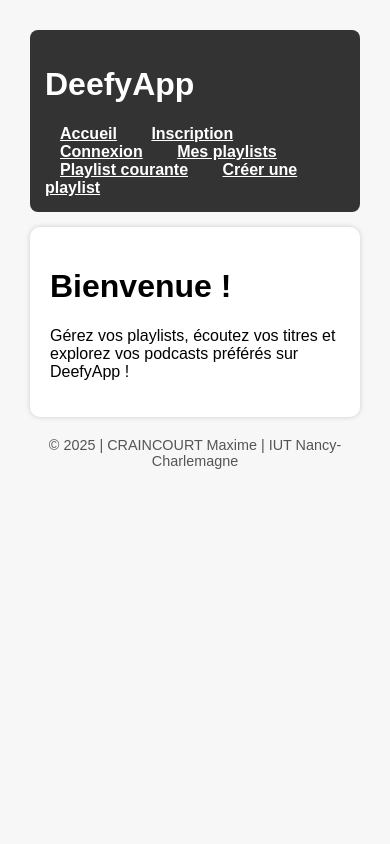
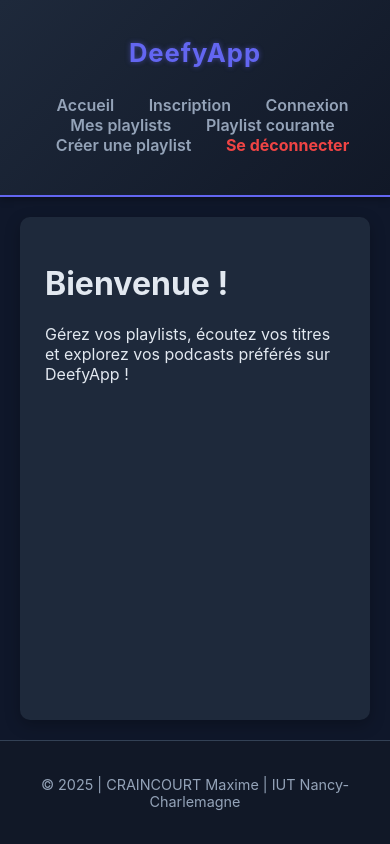
Before and after one commit to max-crt57/Deefy-Project, a PHP site: page / in a window 390 px wide. Run offline with PHP 8.4, Linux system fonts and the light colour scheme; the visitor is signed in with stand-in values (Sample User, id 1).

Commit message:
Ajout css

```diff
--- a/Deefy/src/classes/dispatch/Dispatcher.php
+++ b/Deefy/src/classes/dispatch/Dispatcher.php
@@ -11,6 +11,7 @@ use iutnc\deefy\action\AddUserAction;
 use iutnc\deefy\action\SigninAction;
 use iutnc\deefy\action\ListPlayListsAction;
 use iutnc\deefy\action\DisplayCurrentPlaylistAction;
+use iutnc\deefy\action\LogoutAction;
 
 class Dispatcher {
 
@@ -26,6 +27,9 @@ class Dispatcher {
 
     public function run(): void {
         switch ($this->action) {
+            case 'logout':
+                $act = new LogoutAction();
+                break;
             case 'current-playlist':
                 $act = new DisplayCurrentPlaylistAction();
                 break;
@@ -58,13 +62,16 @@ class Dispatcher {
     }
 
     private function renderPage(string $html): void {
-    echo"
-    <!DOCTYPE html>
-        <html lang='fr'>
+        if (session_status() === PHP_SESSION_NONE) {
+            session_start();
+        }
+        ?>
+        <!DOCTYPE html>
+        <html lang="fr">
         <head>
-            <meta charset='UTF-8'>
+            <meta charset="UTF-8">
             <title>Deefy App</title>
-            <link rel='stylesheet' type='text/css' href='src/css/index.css'>
+            <link rel="stylesheet" type="text/css" href="./src/css/index.css">
         </head>
         <body>
             <header>
@@ -76,15 +83,22 @@ class Dispatcher {
                     <a href='?action=list-playlist'>Mes playlists</a>
                     <a href='?action=current-playlist'>Playlist courante</a>
                     <a href='?action=add-playlist'>Créer une playlist</a>
+                    <?php if (isset($_SESSION['user'])): ?>
+                        <a href='?action=logout' style='color:#ef4444;font-weight:bold;'>Se déconnecter</a>
+                    <?php endif; ?>
                 </nav>
             </header>
+
             <main>
-                $html
+                <?= $html ?>
             </main>
+
             <footer>
                 <p>© 2025 | CRAINCOURT Maxime | IUT Nancy-Charlemagne</p>
             </footer>
         </body>
-    </html>";
+        </html>
+        <?php
     }
+
 }
--- a/Deefy/src/css/index.css
+++ b/Deefy/src/css/index.css
@@ -1,29 +1,234 @@
+:root {
+    --primary: #6366f1; /* indigo */
+    --primary-hover: #4f46e5;
+    --bg: #0f172a; /* bleu nuit */
+    --bg-light: #1e293b;
+    --text: #e2e8f0;
+    --text-muted: #94a3b8;
+    --card-bg: #1e293b;
+    --border: #334155;
+    --radius: 10px;
+    --transition: all 0.25s ease-in-out;
+}
+
 body {
-    font-family: Arial, sans-serif;
-    margin: 30px;
-    background-color: #f7f7f7;
+    font-family: "Inter", "Segoe UI", Arial, sans-serif;
+    background-color: var(--bg);
+    color: var(--text);
+    margin: 0;
+    padding: 0;
+    min-height: 100vh;
+    display: flex;
+    flex-direction: column;
 }
+
 header {
-    background-color: #333;
+    background: linear-gradient(135deg, var(--bg-light), #111827);
+    color: var(--text);
+    padding: 20px 40px;
+    border-bottom: 2px solid var(--primary);
+    display: flex;
+    justify-content: space-between;
+    align-items: center;
+    position: sticky;
+    top: 0;
+    z-index: 50;
+    box-shadow: 0 2px 8px rgba(0,0,0,0.3);
+}
+
+header h1 {
+    font-size: 1.6em;
+    letter-spacing: 1px;
+    color: var(--primary);
+    text-shadow: 0 0 5px rgba(99,102,241,0.5);
+}
+
+nav a {
+    color: var(--text-muted);
+    margin: 0 15px;
+    text-decoration: none;
+    font-weight: 600;
+    position: relative;
+    transition: var(--transition);
+}
+
+nav a:hover {
+    color: var(--primary);
+}
+
+nav a::after {
+    content: "";
+    position: absolute;
+    bottom: -4px;
+    left: 0;
+    width: 0;
+    height: 2px;
+    background-color: var(--primary);
+    transition: width 0.3s ease;
+}
+
+nav a:hover::after {
+    width: 100%;
+}
+
+main {
+    flex: 1;
+    background: var(--bg-light);
+    padding: 40px;
+    border-radius: var(--radius);
+    margin: 30px auto;
+    max-width: 1000px;
+    box-shadow: 0 5px 15px rgba(0, 0, 0, 0.25);
+    transition: var(--transition);
+}
+
+main:hover {
+    box-shadow: 0 8px 20px rgba(0, 0, 0, 0.3);
+}
+
+form {
+    display: flex;
+    flex-direction: column;
+    gap: 15px;
+}
+
+label {
+    font-weight: 600;
+    color: var(--text-muted);
+}
+
+input[type="text"],
+input[type="email"],
+input[type="password"],
+input[type="number"],
+input[type="date"],
+input[type="file"],
+select {
+    background: var(--card-bg);
+    color: var(--text);
+    border: 1px solid var(--border);
+    padding: 10px 12px;
+    border-radius: var(--radius);
+    outline: none;
+    transition: var(--transition);
+}
+
+input:focus, select:focus {
+    border-color: var(--primary);
+    box-shadow: 0 0 5px var(--primary);
+}
+
+input[type="submit"],
+button {
+    background: var(--primary);
+    border: none;
     color: white;
-    padding: 15px;
-    border-radius: 8px;
+    font-weight: 600;
+    padding: 12px;
+    border-radius: var(--radius);
+    cursor: pointer;
+    transition: var(--transition);
 }
-nav a {
+
+input[type="submit"]:hover,
+button:hover {
+    background: var(--primary-hover);
+}
+
+ul {
+    list-style: none;
+    padding: 0;
+}
+
+ul li {
+    background: var(--card-bg);
+    border: 1px solid var(--border);
+    padding: 15px 20px;
+    border-radius: var(--radius);
+    margin: 10px 0;
+    transition: var(--transition);
+}
+
+ul li:hover {
+    background: #27354d;
+    transform: scale(1.02);
+}
+
+ul li a {
+    color: var(--primary);
+    text-decoration: none;
+    font-weight: 600;
+}
+
+ul li a:hover {
+    text-decoration: underline;
+}
+
+audio {
+    width: 100%;
+    margin-top: 10px;
+    border-radius: var(--radius);
+}
+
+a.button,
+.btn {
+    display: inline-block;
+    background: var(--primary);
     color: white;
-    margin: 0 15px;
-    font-weight: bold;
+    padding: 10px 18px;
+    border-radius: var(--radius);
+    font-weight: 600;
+    text-decoration: none;
+    transition: var(--transition);
 }
-main {
-    background: #fff;
-    padding: 20px;
-    border-radius: 10px;
-    margin-top: 15px;
-    box-shadow: 0 0 5px #ccc;
+
+a.button:hover,
+.btn:hover {
+    background: var(--primary-hover);
 }
-footer {
-    margin-top: 20px;
-    font-size: 0.9em;
-    color: #555;
+
+.text-center {
     text-align: center;
 }
+
+.alert {
+    padding: 15px;
+    border-radius: var(--radius);
+    margin-bottom: 20px;
+}
+
+.alert-success {
+    background: rgba(16, 185, 129, 0.15);
+    color: #10b981;
+}
+
+.alert-error {
+    background: rgba(239, 68, 68, 0.15);
+    color: #ef4444;
+}
+
+footer {
+    background: #111827;
+    color: var(--text-muted);
+    text-align: center;
+    padding: 20px 10px;
+    font-size: 0.9em;
+    border-top: 1px solid var(--border);
+    margin-top: auto;
+}
+
+@media (max-width: 768px) {
+    header {
+        flex-direction: column;
+        text-align: center;
+    }
+
+    nav {
+        margin-top: 10px;
+    }
+
+    main {
+        padding: 25px;
+        margin: 20px;
+    }
+}
```
Also changed, not shown: Deefy/src/classes/action/LogoutAction.php (added, +21 -0 lines).
